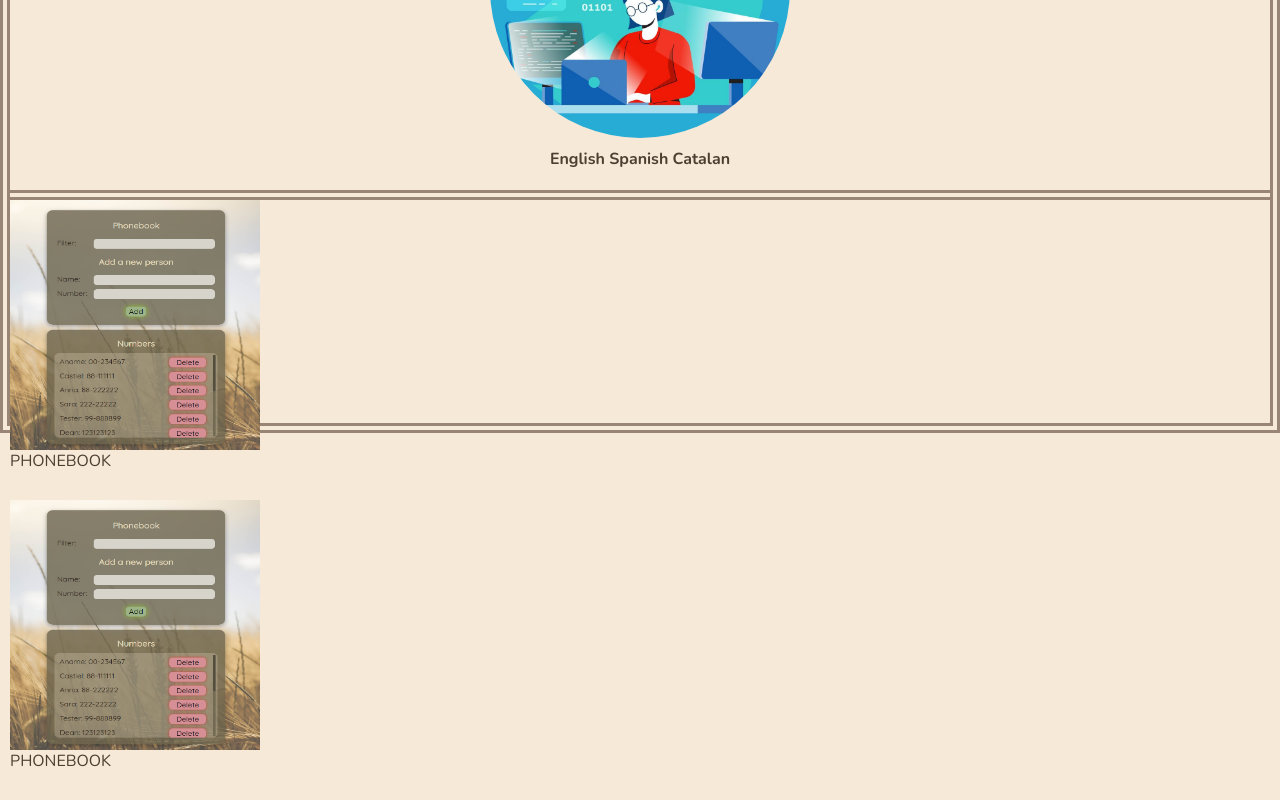
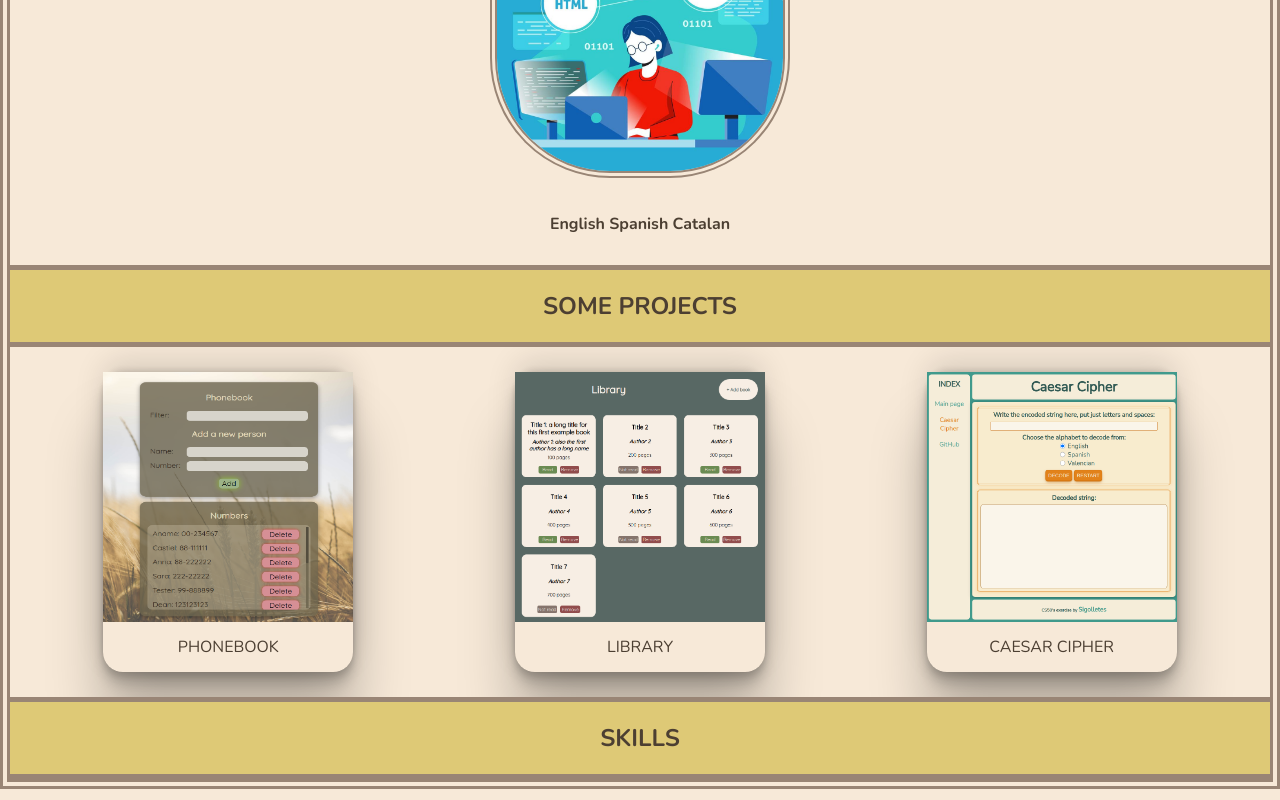
Before and after one commit to Sigolletes/portfolio, a JavaScript app: page / in a window 1280 px wide. Shown: the part 367-1167 px from the top of the page. Built offline with nearby package versions, Linux system fonts and the light colour scheme.

Commit message:
Finish some projects section

```diff
--- a/src/index.css
+++ b/src/index.css
@@ -15,17 +15,17 @@
   --color2: #a99b90;
   --color3: #d9b596;
   --color4: #dec976;
-  --color5: #dec39f;
+  --color5: #e5d2b9;
   --color6: #f7e9d8;
   --color7: #9e4459;
 }
 
-/* LAYOUT */
+/* LAYOUT ######################################################################################### */
 
 body {
   background-color: var(--color6);
-  width: 100vw;
-  height: 100vh;
+  width: 100%;
+  height: auto;
   border: 10px double var(--color1);
 }
 
@@ -55,34 +55,97 @@ a:hover {
   color: var(--color7);
 }
 
-/* HOME */
+/* HOME ######################################################################################### */
+
+/* PRESENTATION */
 
 .presentation {
   color: var(--color0);
-  border-bottom: 10px double var(--color1);
+  border-bottom: 5px solid var(--color1);
   display: flex;
   flex-direction: column;
   justify-content: center;
   align-items: center;
-  padding: 20px;
-  gap: 10px;
+  padding: 30px;
+  gap: 15px;
 }
 
 .presentation img {
   width: 300px;
   height: 300px;
-  border-radius: 50%;
+  border-radius: 40%;
+  margin: 20px 0 20px 0;
+  border: 7px double var(--color1);
+}
+
+/* SOME PROJECTS */
+
+.title {
+  display: flex;
+  justify-content: center;
+  align-items: center;
+  border-bottom: 5px solid var(--color1);
+  background-color: #dec976;
+  color: var(--color0);
+  padding: 20px;
+}
+
+.someProjectsContainer {
+  display: grid;
+  grid-template-columns: repeat(auto-fit, minmax(250px, 1fr));
+  grid-template-rows: repeat(auto-fit, minmax(300px, 1fr));
+  justify-items: center;
+  column-gap: 25px;
+  row-gap: 25px;
+  padding: 25px;
+  overflow-y: auto;
+  border-bottom: 5px solid var(--color1);
 }
 
 .someProject {
   display: grid;
   grid-template-rows: 250px 50px;
-
-
+  border-radius: 20px;
+  box-shadow: rgba(0, 0, 0, 0.25) 0px 54px 55px, rgba(0, 0, 0, 0.12) 0px -12px 30px, rgba(0, 0, 0, 0.12) 0px 4px 6px, rgba(0, 0, 0, 0.17) 0px 12px 13px, rgba(0, 0, 0, 0.09) 0px -3px 5px;
 }
 
 .someProject img {
   width: 250px;
   height: 250px;
+}
 
+.someProject a {
+  display: flex;
+  align-items: center;
+  justify-content: center;
 }
+
+/* SCROLLBAR ######################################################################################### */
+
+::-webkit-scrollbar {
+	width: 20px;
+	height: 20px;
+	background-color: var(--color2);
+	border-radius: 1vmin;
+	border: 6px solid transparent;
+	background-clip: content-box;
+  }
+
+  ::-webkit-scrollbar-track {
+	background-color: transparent;
+  }
+
+  ::-webkit-scrollbar-thumb {
+	background-color: var(--color3);
+	border-radius: 120px;
+	border: 6px solid transparent;
+	background-clip: content-box;
+  }
+
+  ::-webkit-scrollbar-thumb:hover {
+	background-color: var(--color5);
+  }
+
+  ::-webkit-scrollbar-corner {
+	background: rgba(0,0,0,0);
+  }
--- a/src/pages/Home.js
+++ b/src/pages/Home.js
@@ -15,7 +15,7 @@ const SomeProjects = () => {
 	return projectsList.map(project =>
 		<div className="someProject" key={project.id}>
 			<img src={require(`../images/${project.image}`)} alt="" />
-			<a href={project.url} target="_blank" rel="noreferrer" >PHONEBOOK</a>
+			<a href={project.url} target="_blank" rel="noreferrer" >{project.name}</a>
 		</div>
 	)
 }
@@ -32,7 +32,15 @@ const Home = () => {
 	return (
 		<>
 			<Presentation />
-			<SomeProjects />
+			<div className="title">
+				<h2>SOME PROJECTS</h2>
+			</div>
+			<div className="someProjectsContainer">
+				<SomeProjects />
+			</div>
+			<div className="title">
+				<h2>SKILLS</h2>
+			</div>
 			<Skills />
 		</>
 	);
--- a/src/resources/projectsList.json
+++ b/src/resources/projectsList.json
@@ -34,29 +34,27 @@
     "name": "LIBRARY",
     "url": "https://sigolletes.github.io/library_2/",
     "course": "Odin Project",
-    "image": "phonebook.png",
+    "image": "library.png",
     "technologies": {
       "frontend": [
-        "react.js",
-        "CSS"
-      ],
-      "backend": [
-        "Node.js",
-        "express"
-      ],
-      "database": "MongoDB",
-      "other technologies": {
-        "production": [
-          "cors",
-          "dotenv",
-          "mongoose",
-          "morgan"
-        ],
-        "development": [
-          "eslint",
-          "nodemon"
-        ]
-      }
+        "HTML",
+        "CSS",
+        "JavaScript"
+      ]
+    }
+  },
+  {
+    "id": 2,
+    "name": "CAESAR CIPHER",
+    "url": "https://sigolletes.github.io/webpage_exerciseCS50/",
+    "course": "CS50",
+    "image": "caesar.png",
+    "technologies": {
+      "frontend": [
+        "HTML",
+        "CSS",
+        "JavaScript"
+      ]
     }
   }
 ]
```
Also changed, not shown: src/images/caesar.png (added).
